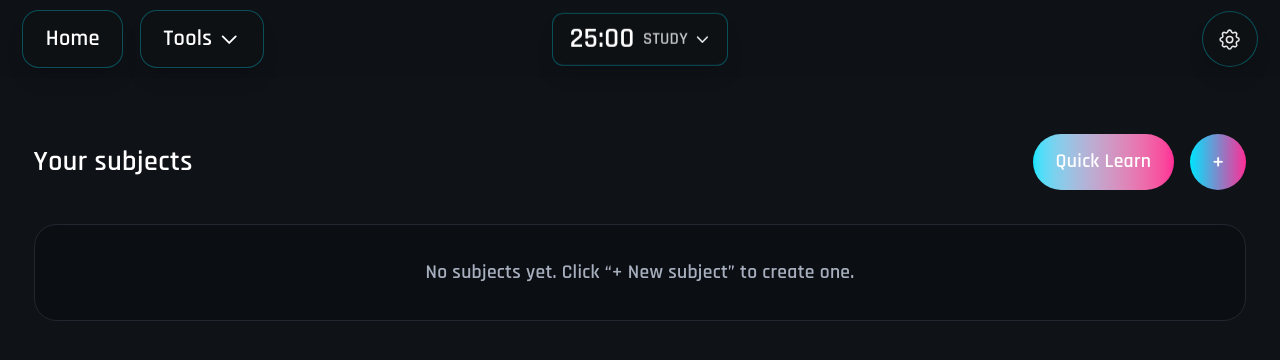
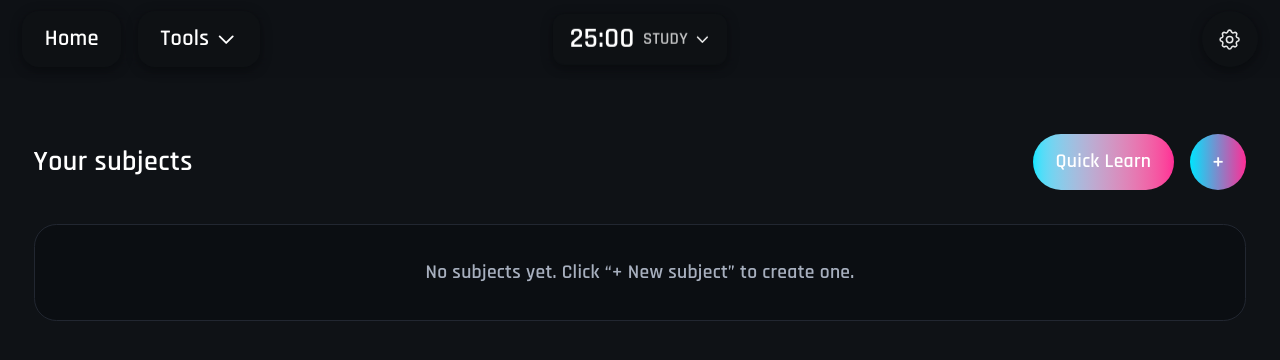
Before and after one commit to callewallerstedt/atomize, a Next.js app: page / in a window 1280 px wide. Shown: the top 360 px of the page. Built offline with nearby package versions, Linux system fonts and the light colour scheme.

Commit message:
Implement centered high-contrast shadows: remove all button borders and outlines, add short centered shadows with high contrast for clean, elevated button styling

```diff
--- a/src/components/Shell.tsx
+++ b/src/components/Shell.tsx
@@ -191,9 +191,9 @@ function PomodoroTimer() {
       <button
         onClick={() => setShowSettings(!showSettings)}
         className="relative inline-flex items-center justify-center gap-1 rounded-lg px-3 py-2 min-w-[100px]
-                   text-white bg-[var(--background)]/90 backdrop-blur-md border border-[var(--accent-cyan)]/30
-                   shadow-lg shadow-[var(--accent-cyan)]/20
-                   hover:shadow-xl hover:shadow-[var(--accent-cyan)]/30 hover:bg-[var(--background)]/95
+                   text-white bg-[var(--background)]/90 backdrop-blur-md
+                   shadow-[0_2px_8px_rgba(0,0,0,0.4)]
+                   hover:shadow-[0_4px_12px_rgba(0,0,0,0.5)] hover:bg-[var(--background)]/95
                    transition-all duration-300 ease-out"
       >
         <div className="flex items-center gap-1.5">
@@ -474,9 +474,9 @@ export default function Shell({ children }: { children: React.ReactNode }) {
               <button
                 onClick={() => router.push('/')}
                 className="relative inline-flex items-center rounded-xl px-4 py-2
-                           text-white bg-[var(--background)]/90 backdrop-blur-md border border-[var(--accent-cyan)]/30
-                           shadow-lg shadow-[var(--accent-cyan)]/20
-                           hover:shadow-xl hover:shadow-[var(--accent-cyan)]/30 hover:bg-[var(--background)]/95
+                           text-white bg-[var(--background)]/90 backdrop-blur-md
+                           shadow-[0_2px_8px_rgba(0,0,0,0.4)]
+                           hover:shadow-[0_4px_12px_rgba(0,0,0,0.5)] hover:bg-[var(--background)]/95
                            transition-all duration-200 ease-out"
               >
                 <span>Home</span>
@@ -485,9 +485,9 @@ export default function Shell({ children }: { children: React.ReactNode }) {
                 <button
                   onClick={() => setToolsDropdownOpen(!toolsDropdownOpen)}
                   className="relative inline-flex items-center rounded-xl px-4 py-2
-                             text-white bg-[var(--background)]/90 backdrop-blur-md border border-[var(--accent-cyan)]/30
-                             shadow-lg shadow-[var(--accent-cyan)]/20
-                             hover:shadow-xl hover:shadow-[var(--accent-cyan)]/30 hover:bg-[var(--background)]/95
+                             text-white bg-[var(--background)]/90 backdrop-blur-md
+                             shadow-[0_2px_8px_rgba(0,0,0,0.4)]
+                             hover:shadow-[0_4px_12px_rgba(0,0,0,0.5)] hover:bg-[var(--background)]/95
                              transition-all duration-200 ease-out"
                 >
                   <span>Tools</span>
@@ -552,9 +552,9 @@ export default function Shell({ children }: { children: React.ReactNode }) {
               <button
                 onClick={() => setSettingsOpen(true)}
                 className="relative inline-flex h-10 w-10 items-center justify-center rounded-full
-                           text-white bg-[var(--background)]/90 backdrop-blur-md border border-[var(--accent-cyan)]/30
-                           shadow-lg shadow-[var(--accent-cyan)]/20
-                           hover:shadow-xl hover:shadow-[var(--accent-cyan)]/30 hover:bg-[var(--background)]/95
+                           text-white bg-[var(--background)]/90 backdrop-blur-md
+                           shadow-[0_2px_8px_rgba(0,0,0,0.4)]
+                           hover:shadow-[0_4px_12px_rgba(0,0,0,0.5)] hover:bg-[var(--background)]/95
                            transition-all duration-200 ease-out"
                 aria-label="Settings"
                 title="Settings"
```
